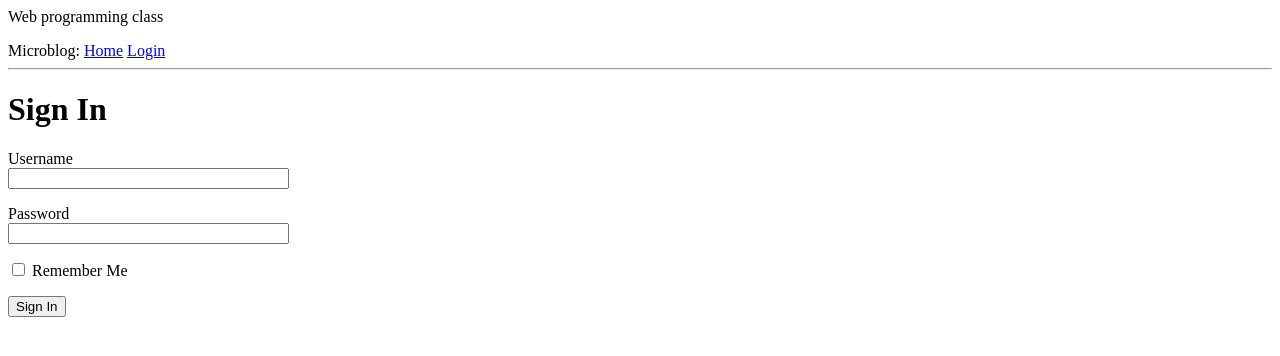
After one commit to juanzhi0322/exampleblog, a Flask app: page /login in a window 1280 px wide. The commit adds this page. Shown: the top 356 px of the page. Run offline with Flask 2, Linux system fonts and the light colour scheme.

Commit message:
web forms update

```diff
--- a/app/__init__.py
+++ b/app/__init__.py
@@ -1,5 +1,7 @@
 from flask import Flask
+from config import Config
 
 app = Flask(__name__)
+app.config.from_object(Config)
 
 from app import routes
--- /dev/null
+++ b/app/forms.py
@@ -0,0 +1,9 @@
+from flask_wtf import FlaskForm
+from wtforms import StringField, PasswordField, BooleanField, SubmitField
+from wtforms.validators import DataRequired
+
+class LoginForm(FlaskForm):
+    username = StringField('Username', validators=[DataRequired()])
+    password = PasswordField('Password', validators=[DataRequired()])
+    remember_me = BooleanField('Remember Me')
+    submit = SubmitField('Sign In')
--- a/app/routes.py
+++ b/app/routes.py
@@ -1,5 +1,6 @@
-from flask import render_template
+from flask import render_template, flash, redirect, url_for
 from app import app
+from app.forms import LoginForm
 
 @app.route('/')
 @app.route('/index')
@@ -16,3 +17,17 @@ def index():
         }
     ]
     return render_template('index.html', title='home', user=user, posts=posts)
+
+# @app.route('/login')
+# def login():
+#     form = LoginForm()
+#     return render_template('login.html', title='Sign In', form=form)
+
+@app.route('/login', methods=['GET', 'POST'])
+def login():
+    form = LoginForm()
+    if form.validate_on_submit():
+        flash('Login requested for user {}, remember_me={}'.format(
+            form.username.data, form.remember_me.data))
+        return redirect(url_for('index'))
+    return render_template('login.html', title='Sign In', form=form)
--- a/app/templates/base.html
+++ b/app/templates/base.html
@@ -8,8 +8,21 @@
     </head>
     <body>
         <p>Web programming class</p>
-        <div>Microblog: <a href="/index">Home</a></div>
+        <div>
+                Microblog:
+                <a href="/index">Home</a>
+                <a href="/login">Login</a>
+            </div>
         <hr>
+        {% with messages = get_flashed_messages() %}
+        {% if messages %}
+        <ul>
+            {% for message in messages %}
+            <li>{{ message }}</li>
+            {% endfor %}
+        </ul>
+        {% endif %}
+        {% endwith %}
         {% block content %}{% endblock %}
     </body>
 </html>
--- /dev/null
+++ b/app/templates/login.html
@@ -0,0 +1,24 @@
+{% extends "base.html" %}
+
+{% block content %}
+    <h1>Sign In</h1>
+    <form action="" method="post" novalidate>
+        {{ form.hidden_tag() }}
+        <p>
+            {{ form.username.label }}<br>
+            {{ form.username(size=32) }}
+            {% for error in form.username.errors %}
+            <span style="color: red;">[{{ error }}]</span>
+            {% endfor %}
+        </p>
+        <p>
+            {{ form.password.label }}<br>
+            {{ form.password(size=32) }}
+            {% for error in form.password.errors %}
+            <span style="color: red;">[{{ error }}]</span>
+            {% endfor %}
+        </p>
+        <p>{{ form.remember_me() }} {{ form.remember_me.label }}</p>
+        <p>{{ form.submit() }}</p>
+    </form>
+{% endblock %}
--- /dev/null
+++ b/config.py
@@ -0,0 +1,4 @@
+import os
+
+class Config(object):
+    SECRET_KEY = os.environ.get('SECRET_KEY') or 'you-will-never-guess'
```
